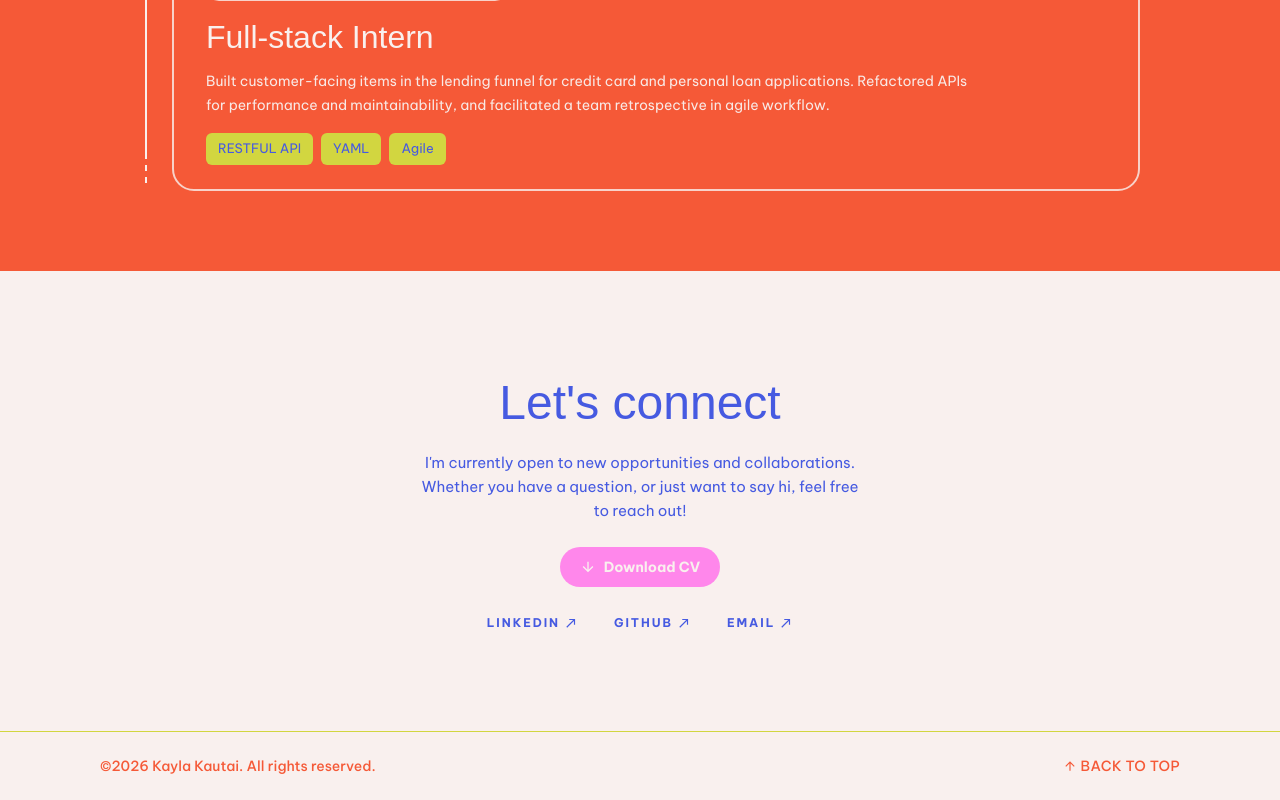
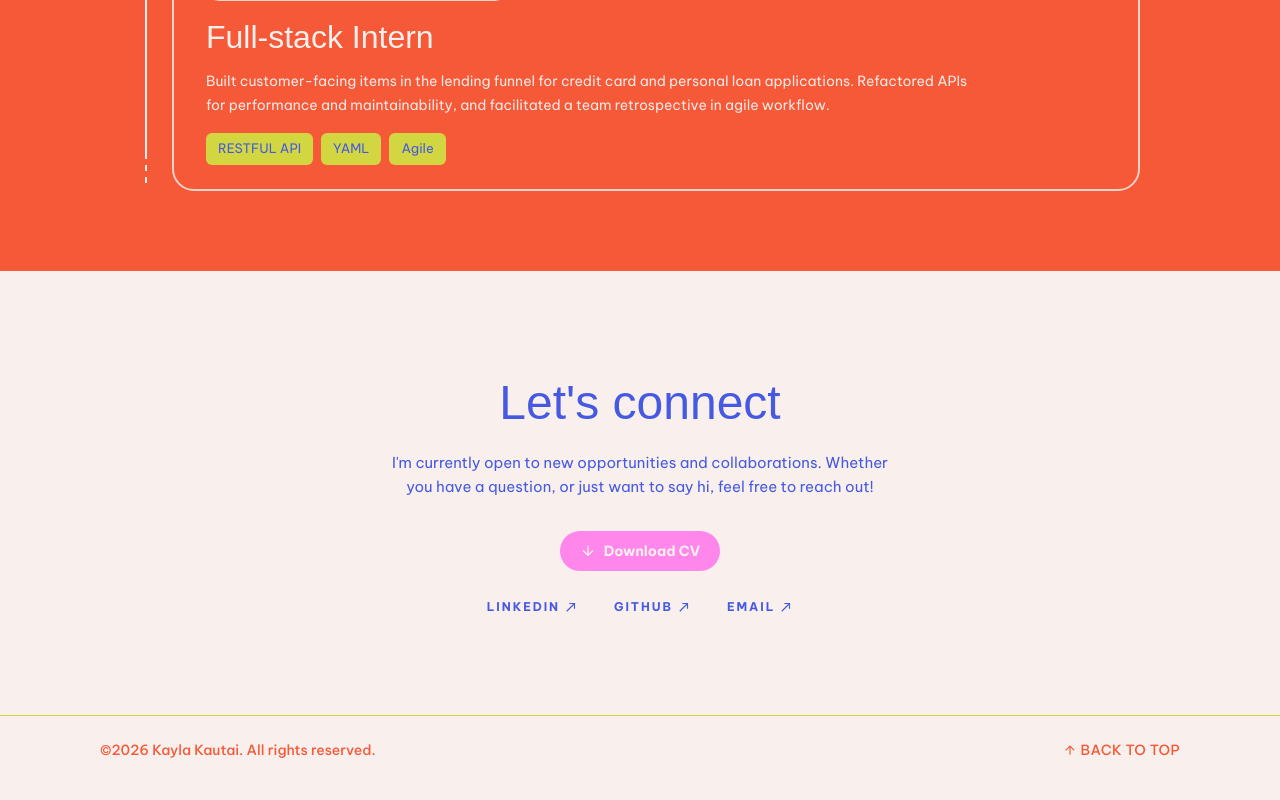
Before and after one commit to kkau201/portfolio, a Next.js app: page / in a window 1280 px wide. Shown: the part 3218-4018 px from the top of the page. Built offline with nearby package versions, Linux system fonts and the light colour scheme; a web font is replaced by a local one.

Commit message:
Update contact section padding

```diff
--- a/src/components/sections/Contact.tsx
+++ b/src/components/sections/Contact.tsx
@@ -17,8 +17,8 @@ export function Contact() {
         >
           {contact.heading}
         </h2>
-        <p className="mx-auto mt-3 max-w-md text-[15px] leading-6">{contact.body}</p>
-        <div className="mt-6">
+        <p className="mx-auto mt-3 max-w-lg text-[15px] leading-6">{contact.body}</p>
+        <div className="mt-8">
           <DownloadCvButton />
         </div>
         <div className="mt-6 flex flex-wrap items-center justify-center gap-6 text-xs font-extrabold tracking-[0.16em] text-blueberry">
```
